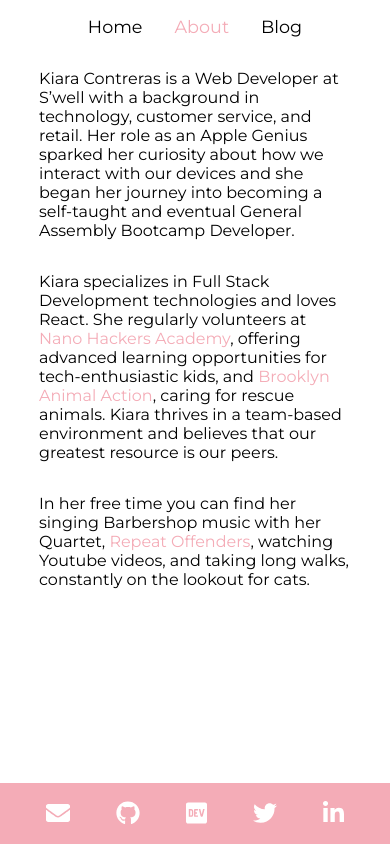
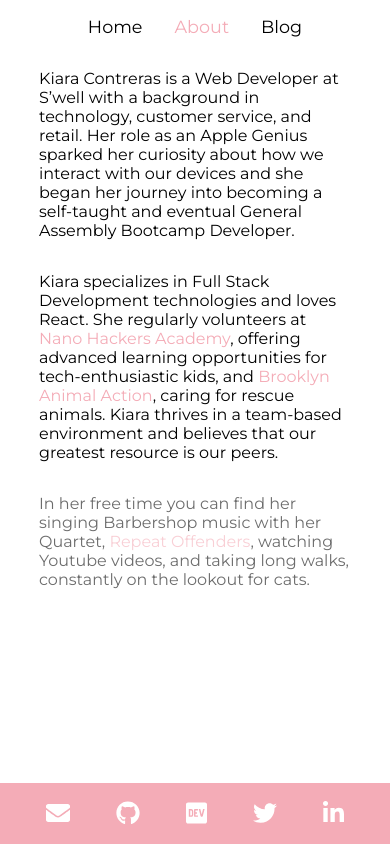
Before and after one commit to kcontreras01/portfolio2020, a React (Create React App) app: page /about in a window 390 px wide. Built offline with nearby package versions, Linux system fonts and the light colour scheme.

Commit message:
animation on all pages

```diff
--- a/src/App.css
+++ b/src/App.css
@@ -215,12 +215,12 @@ body {
   }
 
   .fade-in-3 {
-    animation-delay: 3s;
+    animation-delay: 4s;
   }
 
   @keyframes fadein {
-      0% { opacity:0; }
-      100% { opacity:1; }
+    0% { opacity:0; }
+    100% { opacity:1; }
   }
 }
 
--- a/src/components/About.js
+++ b/src/components/About.js
@@ -3,7 +3,7 @@ import React from "react";
 const About = () => {
 	return (
 		<div className="about-container overflow-container">
-			<p>
+			<p className="fade-in">
 				Kiara Contreras is a Web Developer at S’well with a background in
 				technology, customer service, and retail. Her role as an Apple Genius
 				sparked her curiosity about how we interact with our devices and she
@@ -11,7 +11,7 @@ const About = () => {
 				Assembly Bootcamp Developer.
 			</p>
 
-			<p>
+			<p className="fade-in fade-in-2">
 				Kiara specializes in Full Stack Development technologies and loves React. She regularly
 				volunteers at{" "}
 				<a
@@ -36,7 +36,7 @@ const About = () => {
 				and believes that our greatest resource is our peers.
 			</p>
 
-			<p>
+			<p className="fade-in fade-in-3">
 				In her free time you can find her singing Barbershop music with her
 				Quartet,{" "}
 				<a
--- a/src/components/Blog.js
+++ b/src/components/Blog.js
@@ -24,7 +24,7 @@ export default class Blog extends Component {
 			<React.Fragment>
 				<div className="overflow-container">
 					{this.state.articles.map(article => (
-						<section className="primary-sticky-nav" key={article.id}>
+						<section className="primary-sticky-nav" key={article.id}  className="fade-in">
 							<a
 								href={article.url}
 								target="_blank"
--- a/src/components/Landing.js
+++ b/src/components/Landing.js
@@ -5,7 +5,7 @@ const Landing = () => {
 		<div className="page-container">
 			<h1 className="fade-in">Hi <span role="img" aria-label="wave">&#128075;</span> I'm <span className="pink">Kiara</span></h1>
 			<h3 className="fade-in fade-in-2">Full Stack Web Developer</h3>
-			<p id="landing-desc" className="fade-in fade-in-3">Plant Mom / Cat Lover / Green Tea Fanatic</p>
+			<p id="landing-desc" className="fade-in fade-in-3">Plant Mom / Cat Lover / Green Tea Witch</p>
 		</div>
 		)
 }
```
